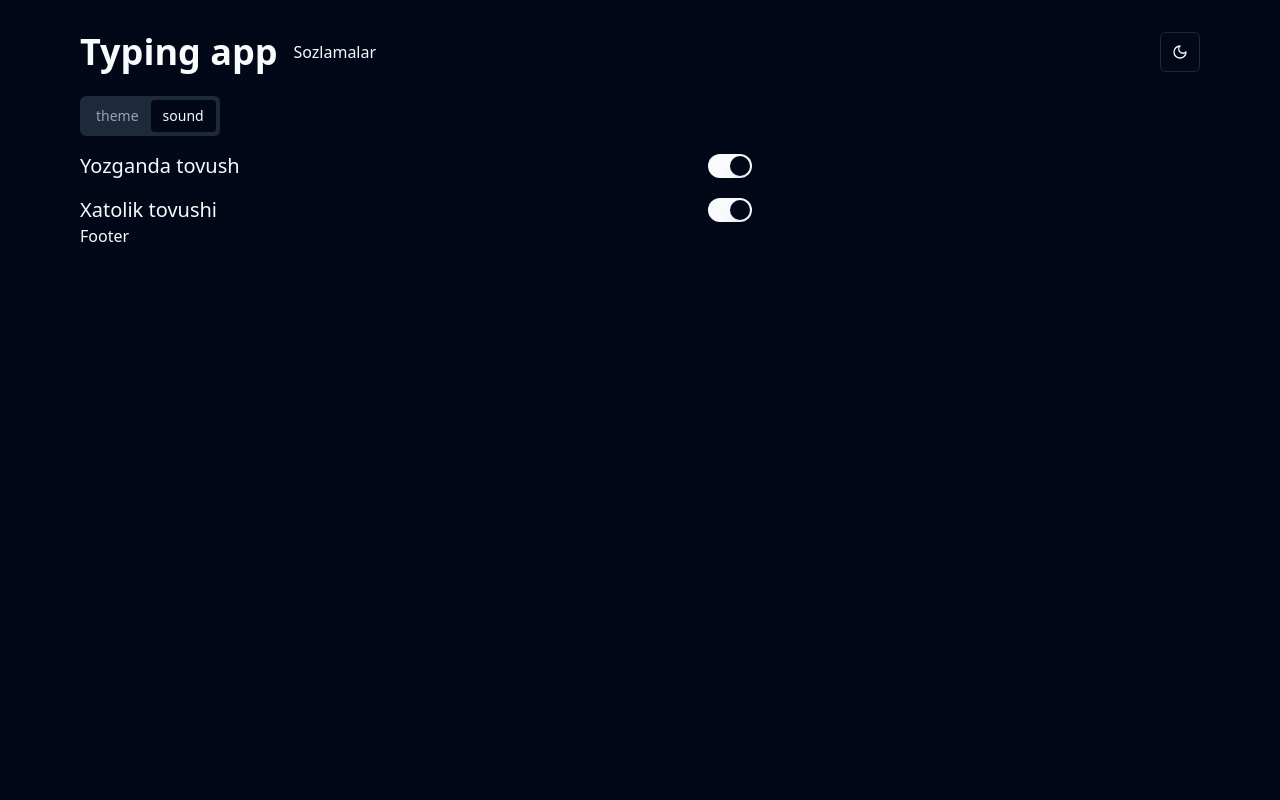
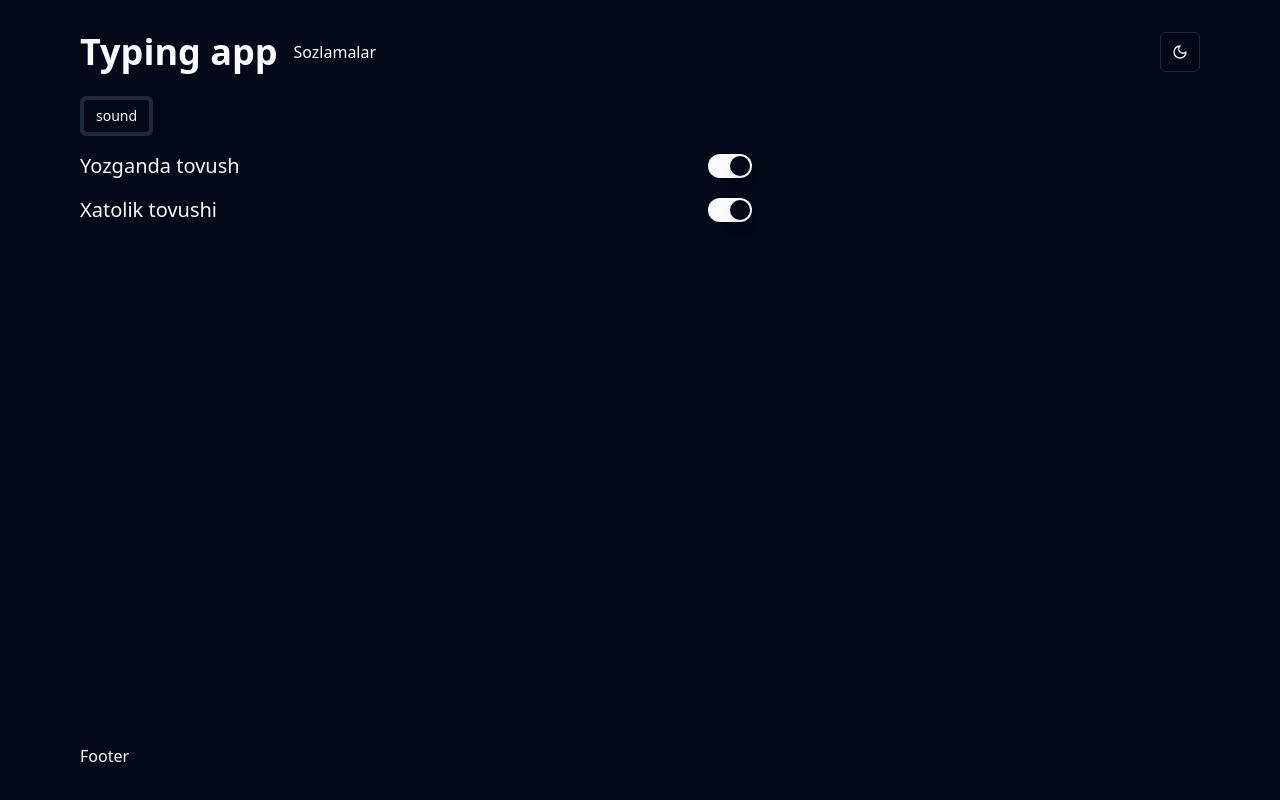
Before and after one commit to RustamovRR/typing-app, a Next.js app in the folder apps/frontend/: page /settings in a window 1280 px wide. Built offline with nearby package versions, Linux system fonts and the light colour scheme.

Commit message:
fix: fix layout bugs

```diff
--- a/apps/frontend/src/app/layout.tsx
+++ b/apps/frontend/src/app/layout.tsx
@@ -22,14 +22,9 @@ export default function RootLayout({
 }>) {
   return (
     <html lang="en" suppressHydrationWarning>
-      <body
-        className={cn(
-          'flex flex-col justify-beteen min-h-screen bg-background font-sans antialiased',
-          fontSans.variable,
-        )}
-      >
+      <body className={cn('bg-background font-sans antialiased', fontSans.variable)}>
         <ThemeProvider attribute="class" defaultTheme="dark" enableSystem disableTransitionOnChange>
-          <div className="container py-8 px-20">
+          <div className="container flex flex-col justify-between min-h-screen py-8 px-20">
             <header className="sticky top-0 z-10">
               <HeaderModule />
             </header>
--- a/apps/frontend/src/constants/app.ts
+++ b/apps/frontend/src/constants/app.ts
@@ -1,9 +1,6 @@
 import { SettingsType, SoundSettingsType } from '@/types'
 
-export const SETTINGS_TYPE_OPTIONS: { label: string; value: SettingsType }[] = [
-  { label: 'theme', value: 'theme' },
-  { label: 'sound', value: 'sound' },
-]
+export const SETTINGS_TYPE_OPTIONS: { label: string; value: SettingsType }[] = [{ label: 'sound', value: 'sound' }]
 
 export const SOUND_SETTINGS_TYPE_OPTIONS: { label: string; value: SoundSettingsType }[] = [
   { label: 'Yozganda tovush', value: 'typing' },
--- a/apps/frontend/src/modules/settings/SettingsHeader/SettingsHeader.tsx
+++ b/apps/frontend/src/modules/settings/SettingsHeader/SettingsHeader.tsx
@@ -36,9 +36,6 @@ const SettingsHeader = () => {
             </TabsTrigger>
           ))}
         </TabsList>
-        <TabsContent value="theme" className="animate-fade-in">
-          Themes
-        </TabsContent>
         <TabsContent value="sound" className="mt-4 flex flex-col gap-4">
           {SOUND_SETTINGS_TYPE_OPTIONS.map(({ label: soundLabel, value: soundValue }) => (
             <div key={soundValue} className="w-3/5 flex items-center justify-between animate-fade-in">
--- a/apps/frontend/src/types/app.ts
+++ b/apps/frontend/src/types/app.ts
@@ -1,5 +1,4 @@
 export enum ESettings {
-  'theme',
   'sound',
 }
 export type SettingsType = keyof typeof ESettings
```
